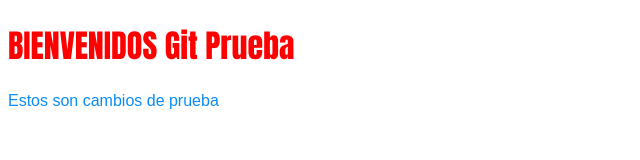
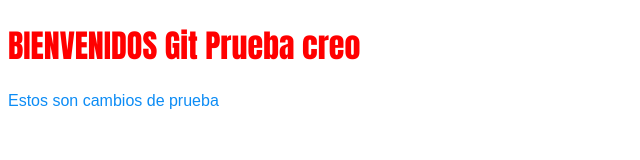
Before and after one commit to demonsdark/proyecto_git, a plain HTML site: page index.html in a window 1280 px wide. Shown: the whole page, without its empty margins (0-640 px from the left). Drawn offline with Linux system fonts and the light colour scheme; files that its build step writes are made by us from their sources.

Commit message:
Update index.html

```diff
--- a/index.html
+++ b/index.html
@@ -5,7 +5,7 @@
         <link href="css/style.css" rel="stylesheet" type="text/css">
     </head>
     <body>
-        <h1 id="welcome">BIENVENIDOS Git Prueba</h1>
+        <h1 id="welcome">BIENVENIDOS Git Prueba creo</h1>
         <p>Estos son cambios de prueba</p>
     </body>
 </html>
```
